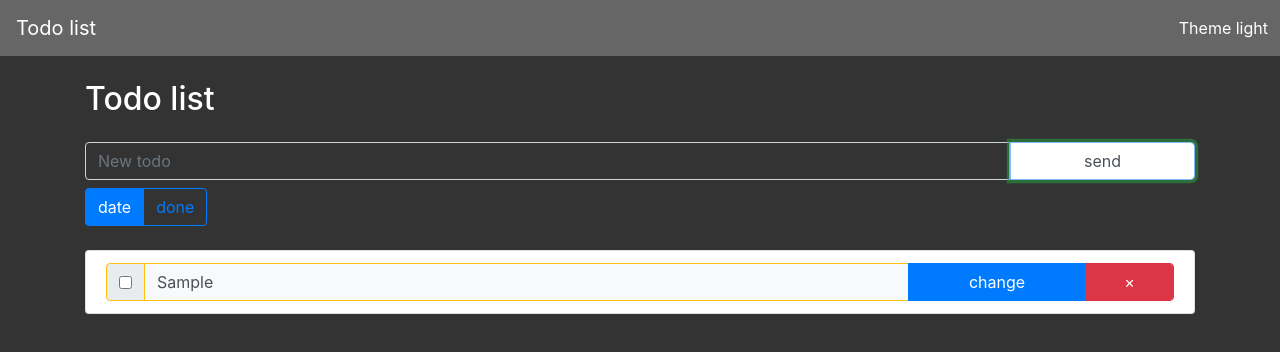
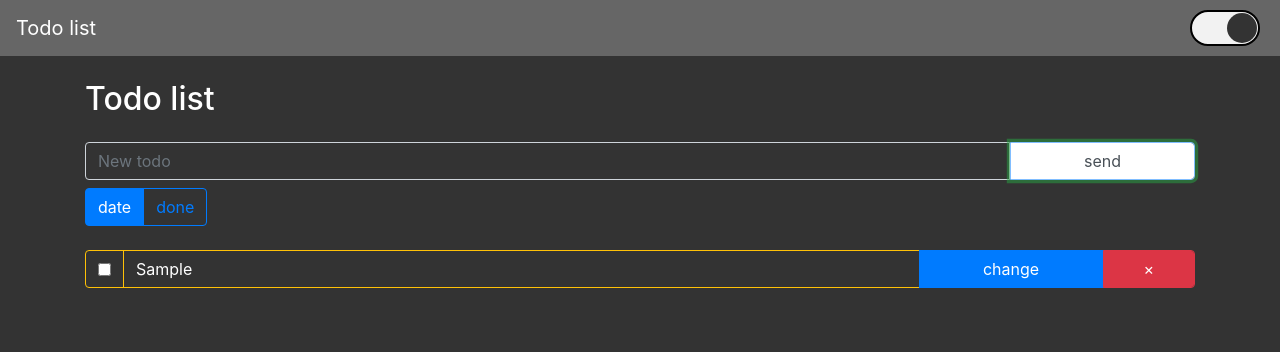
Before and after one commit to cool1997/portfolio, a React app: page / in a window 1280 px wide. Both pictures are taken after typing "Sample" into the empty fields and a click on the button "send". Built offline with nearby package versions, Linux system fonts and the light colour scheme.

Commit message:
изменил кнопку переключения темы, поменял тему айтемов

```diff
--- a/src/App/App.js
+++ b/src/App/App.js
@@ -8,6 +8,7 @@ import { initializedSuccess } from '../slice/app/appSlice'
 import { Todo } from '../component/Todo/Todo'
 import { Navbar } from '../component/Navbar/Navbar'
 import { Preloader } from '../common/Preloader/Preloader'
+import { ToggleTheme } from '../component/ToggleTheme/ToggleTheme'
 
 import styles from './App.module.scss'
 
@@ -19,11 +20,6 @@ const App = ({ ...props }) => {
 
 	const { initialized } = useSelector((state) => state.app)
 
-	const Handle = {
-		toggleTheme: () => {
-			setIsDarkTheme((prev) => !prev)
-		}
-	}
 
 	useEffect(() => {
 		dispatch(initializedSuccess())
@@ -37,11 +33,7 @@ const App = ({ ...props }) => {
 				<header className={`${styles.header}`}>
 					<h1 className={`visually-hidden`}>Todo list</h1>
 					<Navbar />
-					<button
-						className={`${styles.toggleTheme} btn`}
-						onClick={Handle.toggleTheme}>
-						{`Theme ${!isDarkTheme ? `dark` : `light`}`}
-					</button>
+					<ToggleTheme isDarkTheme={isDarkTheme} setIsDarkTheme={setIsDarkTheme} />
 				</header>
 				<main className={`${styles.main} container pt-4`}>
 					<Switch>
--- a/src/App/App.module.scss
+++ b/src/App/App.module.scss
@@ -8,16 +8,6 @@
         display: flex;
 
         background-color: var(--light_color);
-
-        & .toggleTheme {
-            margin-left: auto;
-            background: transparent;
-            border: none;
-
-            color: var(--font_main_color);
-
-            outline: none;
-        }
     }
 
     & .main {
--- a/src/assets/css/vars.css
+++ b/src/assets/css/vars.css
@@ -5,9 +5,10 @@
 
   --main_color: #f2f2f2;
   --light_color: #999999;
+  --success_color: #009700;
 
 
-  --contrast_color: #1698d9;
+  --contrast_color: #333333;
   --contrast_hover_color: #2ea8e6;
 }
 
@@ -19,6 +20,6 @@
   --main_color: #333333;
   --light_color: #666666;
 
-  --contrast_color: #d91667;
+  --contrast_color: #f2f2f2;
   --contrast_hover_color: #e62e7a;
 }
--- a/src/component/TodoItem/TodoItem.js
+++ b/src/component/TodoItem/TodoItem.js
@@ -3,6 +3,8 @@ import { compose } from 'redux'
 import { useDispatch } from 'react-redux'
 
 import { changeTodoItemText, toggleCompleted, deleteTodoItem } from '../../slice/todos/todoSlice'
+
+import styles from './TodoItem.module.scss'
 
 
 const TodoItem = ({ text, id, completed }) => {
@@ -38,24 +40,26 @@ const TodoItem = ({ text, id, completed }) => {
     }
 
     return (
-        <li className={`list-group-item`}>
+        <li className={`${styles.TodoItem}`}>
             <div className={`input-group `}>
                 <div className={`input-group-prepend`}>
-                    <div className={`input-group-text ${!completed ? `border-warning` : `border-success`}`}>
+                    <div className={`${styles.check} ${completed ? styles.success : ``} input-group-text ${!completed ? `border-warning` : `border-success`}`}>
                         <input
                             checked={completed}
                             type='checkbox'
-                            onChange={() => Handler.toggleCompleted(id)} />
+                            onChange={() => Handler.toggleCompleted(id)}
+                        />
                     </div>
                 </div>
                 <input
                     onKeyPress={(evt) => evt.key === `Enter` && Handler.saveChanges()}
                     ref={inputBodyRef}
                     type='text'
-                    className={`form-control bg-light ${!completed ? `border-warning` : `border-success`}`}
+                    className={`${styles.todoBody} form-control ${!completed ? `border-warning` : `border-success`}`}
                     value={text}
                     onChange={evt => Handler.changeField(evt.target.value, id)}
-                    disabled={disabled} />
+                    disabled={disabled}
+                />
                 <button
                     className={`btn btn-primary form-control col-2`}
                     onClick={() => {
--- /dev/null
+++ b/src/component/TodoItem/TodoItem.module.scss
@@ -0,0 +1,16 @@
+.TodoItem {
+    margin-bottom: 10px;
+    list-style: none;
+
+    & .check {
+        background-color: var(--main_color);
+        &.success {
+            background-color: var(--success_color);
+        }
+    }
+
+    & .todoBody {
+        background-color: var(--main_color);
+        color: var(--font_main_color);
+    }
+}
--- /dev/null
+++ b/src/component/ToggleTheme/ToggleTheme.js
@@ -0,0 +1,31 @@
+import React, { memo } from 'react'
+import { compose } from 'redux'
+
+import styles from './ToggleTheme.module.scss'
+
+
+const ToggleTheme = ({ isDarkTheme, setIsDarkTheme, ...props }) => {
+    const Handle = {
+        toggleTheme: () => {
+            setIsDarkTheme((prev) => !prev)
+        }
+    }
+
+
+    return (
+        <button
+            className={`
+                ${styles.ToggleTheme}
+                ${isDarkTheme ? styles.darkTheme : ``}
+                btn`}
+            onClick={Handle.toggleTheme}>
+        </button>
+    )
+}
+
+
+const Container = compose(
+    memo
+)(ToggleTheme)
+
+export { Container as ToggleTheme }
--- /dev/null
+++ b/src/component/ToggleTheme/ToggleTheme.module.scss
@@ -0,0 +1,39 @@
+.ToggleTheme {
+    margin: auto;
+    margin-right: 20px;
+    width: 70px;
+    height: 36px;
+    position: relative;
+
+    border: 2px solid var(--font_contrast_color);
+    border-radius: 35px;
+    background-color: var(--contrast_color);
+
+    color: var(--font_contrast_color);
+
+    outline: none;
+
+
+
+    &.darkTheme {
+        &::after {
+            margin-left: 34px;
+        }
+    }
+
+    &::after {
+        content: '';
+        position: absolute;
+        left: 1px;
+        right: 1px;
+        top: 1px;
+        width: 30px;
+        height: 30px;
+        border-radius: 50%;
+        background-color: var(--main_color);
+        z-index: 10;
+
+        transition: margin-left 200ms linear;
+
+    }
+}
```
Also changed, not shown: build/asset-manifest.json, build/index.html, build/service-worker.js, build/static/js/2.5a1cbdb5.chunk.js.LICENSE.txt (renamed from build/static/js/2.07fa9c47.chunk.js.LICENSE.txt), 15 other files.
